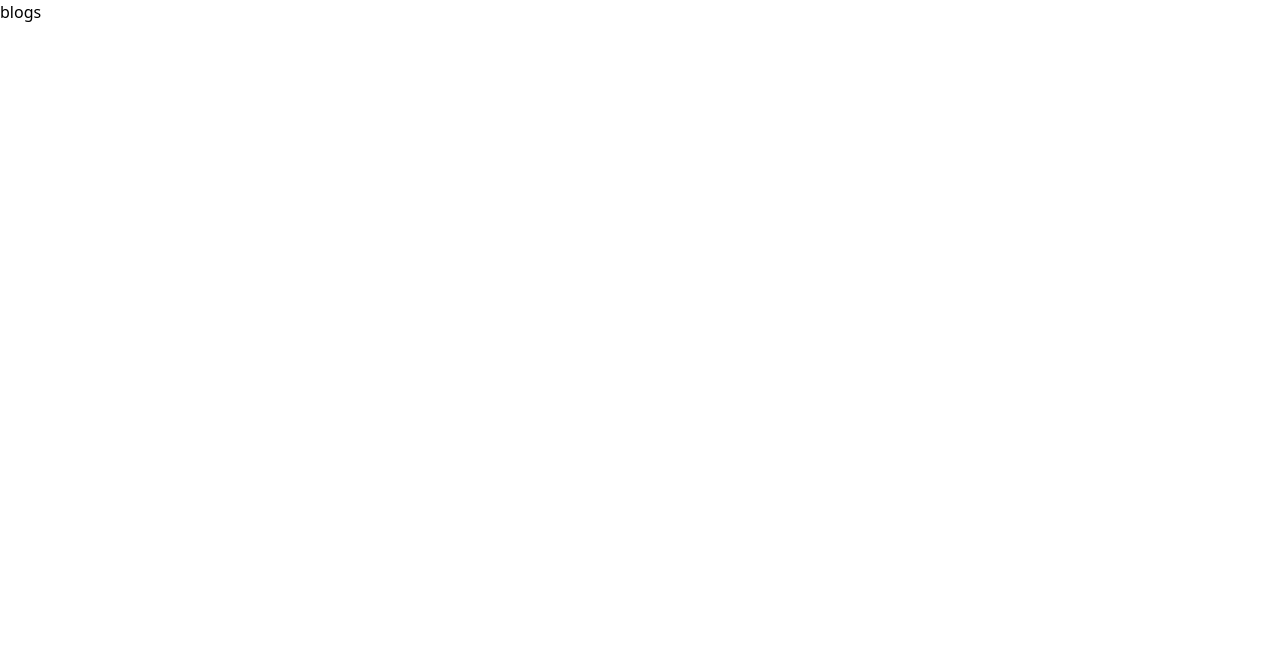
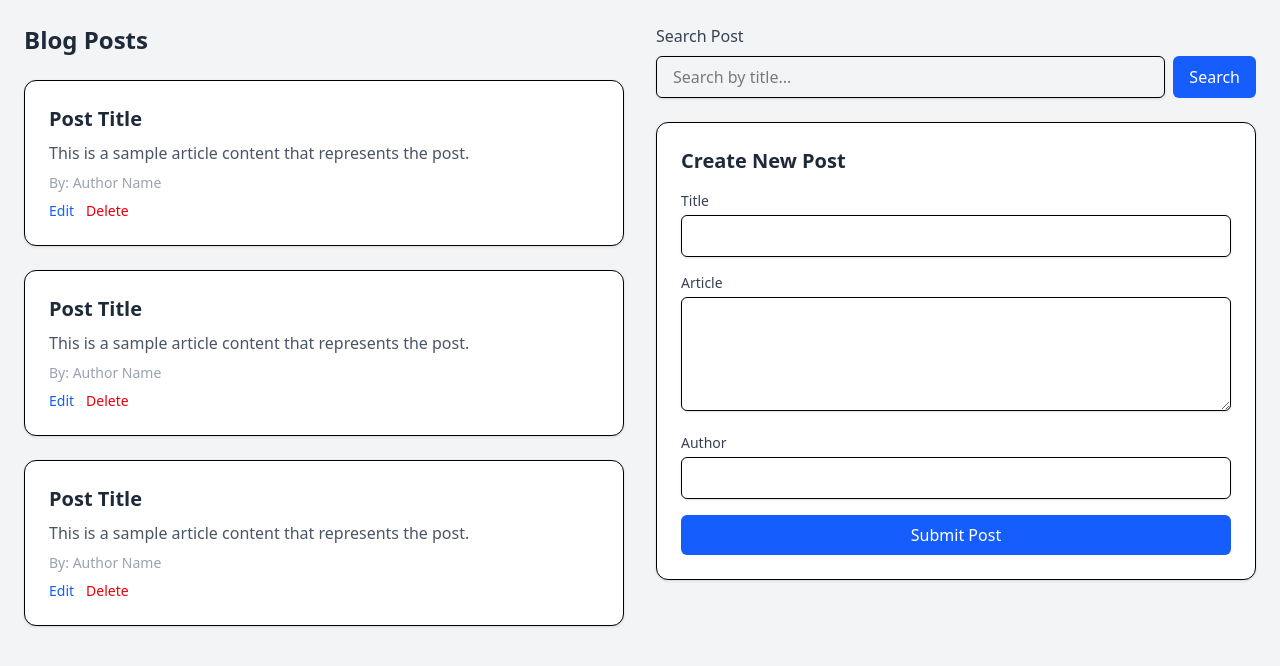
Before and after one commit to meidhika/learn-react, a React (Vite) app: page /blogs in a window 1280 px wide. Shown: the top 666 px of the page. Built offline with nearby package versions, Linux system fonts and the light colour scheme.

Commit message:
Blogpost

```diff
--- a/src/pages/blogs.jsx
+++ b/src/pages/blogs.jsx
@@ -1,7 +1,95 @@
 import React from "react";
 
-function BlogPage() {
-  return <div>blogs</div>;
-}
+const BlogPageLayout = () => {
+  return (
+    <div className="min-h-screen bg-gray-100 p-6">
+      <div className="max-w-7xl mx-auto grid grid-cols-1 md:grid-cols-2 gap-8">
+        {/* Left Column: Card List */}
+        <div className="space-y-6">
+          <h2 className="text-2xl font-semibold text-gray-800">Blog Posts</h2>
 
-export default BlogPage;
+          {/* Post Card */}
+          {[1, 2, 3].map((_, idx) => (
+            <div
+              key={idx}
+              className="bg-white shadow rounded-xl p-6 space-y-2 border"
+            >
+              <h3 className="text-xl font-bold text-gray-800">Post Title</h3>
+              <p className="text-gray-600">
+                This is a sample article content that represents the post.
+              </p>
+              <p className="text-sm text-gray-400">By: Author Name</p>
+              <div className="flex gap-3 mt-2">
+                <button className="text-blue-600 hover:underline text-sm">
+                  Edit
+                </button>
+                <button className="text-red-600 hover:underline text-sm">
+                  Delete
+                </button>
+              </div>
+            </div>
+          ))}
+        </div>
+
+        {/* Right Column: Search + Form */}
+        <div className="space-y-6">
+          {/* Search */}
+          <div>
+            <label className="block mb-2 font-medium text-gray-700">
+              Search Post
+            </label>
+            <div className="flex gap-2">
+              <input
+                type="text"
+                placeholder="Search by title..."
+                className="flex-1 border px-4 py-2 rounded-md shadow-sm focus:outline-none focus:ring-2 focus:ring-blue-500"
+              />
+              <button className="bg-blue-600 text-white px-4 py-2 rounded-md hover:bg-blue-700">
+                Search
+              </button>
+            </div>
+          </div>
+
+          {/* Create Form */}
+          <div className="bg-white p-6 rounded-xl shadow space-y-4 border">
+            <h2 className="text-xl font-semibold text-gray-800">
+              Create New Post
+            </h2>
+
+            <div>
+              <label className="block text-sm mb-1 text-gray-700">Title</label>
+              <input
+                type="text"
+                className="w-full border px-4 py-2 rounded-md shadow-sm"
+              />
+            </div>
+
+            <div>
+              <label className="block text-sm mb-1 text-gray-700">
+                Article
+              </label>
+              <textarea
+                className="w-full border px-4 py-2 rounded-md shadow-sm"
+                rows={4}
+              ></textarea>
+            </div>
+
+            <div>
+              <label className="block text-sm mb-1 text-gray-700">Author</label>
+              <input
+                type="text"
+                className="w-full border px-4 py-2 rounded-md shadow-sm"
+              />
+            </div>
+
+            <button className="w-full bg-blue-600 text-white py-2 rounded-md hover:bg-blue-700 transition">
+              Submit Post
+            </button>
+          </div>
+        </div>
+      </div>
+    </div>
+  );
+};
+
+export default BlogPageLayout;
```
